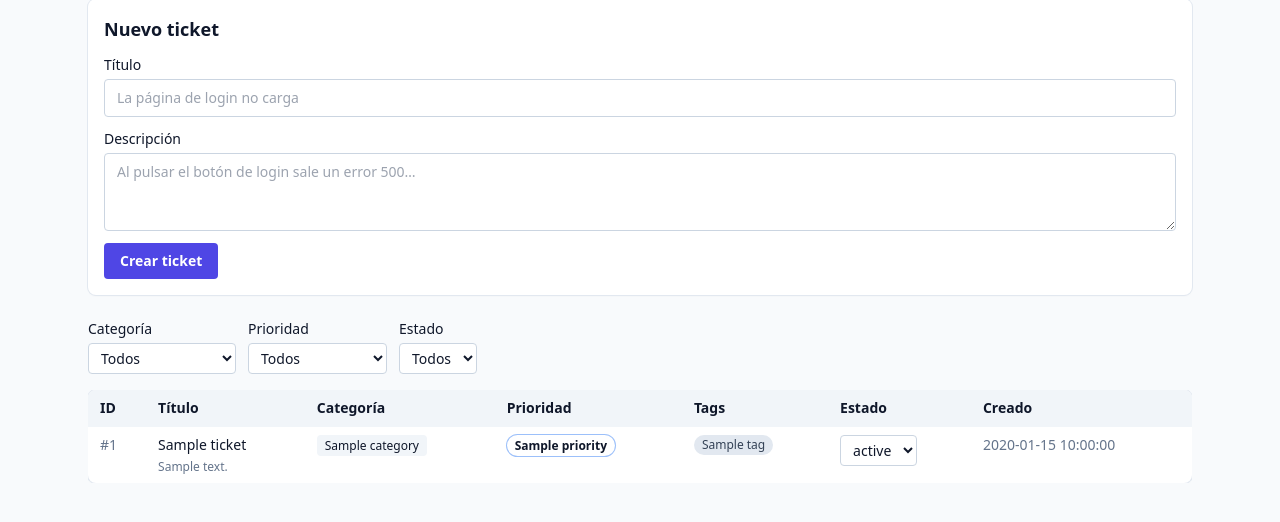
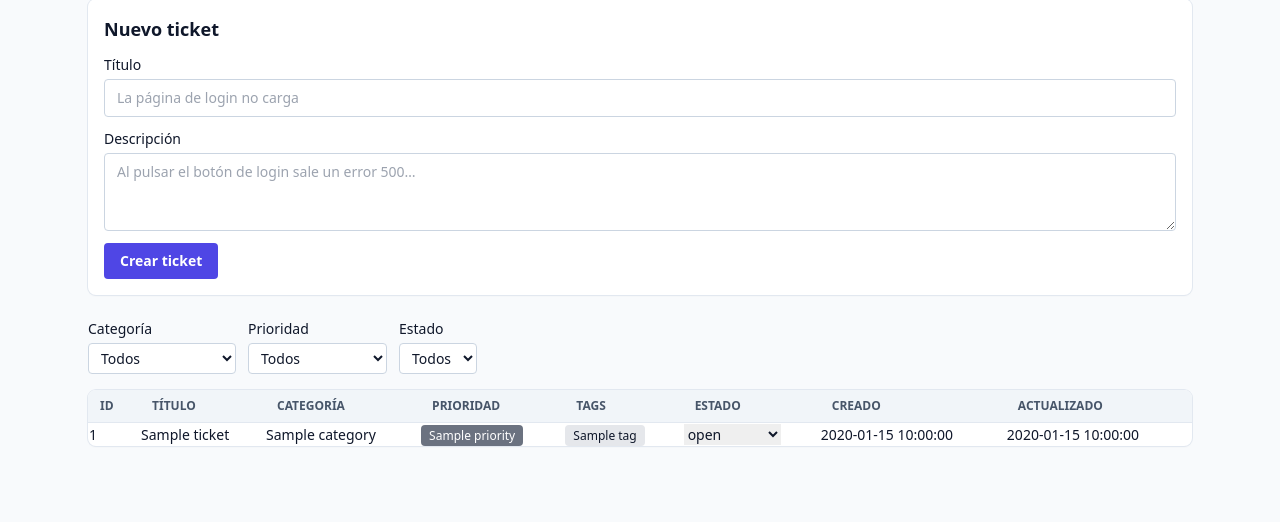
Before and after one commit to saraigonzalez-cyber/triagebot-template, a FastAPI app: template templates/index.html in a window 1280 px wide. Shown: the part 117-639 px from the top of the page. Run offline with FastAPI, Linux system fonts and the light colour scheme; the template is opened without the code that fills it: most values are stand-ins (such as "Sample title", 1, 10 or a date in 2020); some libraries are stand-ins or nearby versions.

Commit message:
Agregado nuevo campo Updated en la lista de tickets en el frontend.

```diff
--- a/templates/_rows.html
+++ b/templates/_rows.html
@@ -1,52 +1,22 @@
-{%- set category_colors = {
-  "bug": "bg-orange-100 text-orange-800",
-  "feature_request": "bg-sky-100 text-sky-800",
-  "question": "bg-violet-100 text-violet-800",
-  "urgent": "bg-red-600 text-white",
-} -%}
-{%- set priority_colors = {
-  "P1": "bg-red-100 text-red-800 ring-red-300",
-  "P2": "bg-amber-100 text-amber-800 ring-amber-300",
-  "P3": "bg-slate-100 text-slate-700 ring-slate-300",
-} -%}
-{%- set status_labels = {"open": "Abierto", "in_progress": "En curso", "closed": "Cerrado"} -%}
-{% for ticket in tickets %}
-<tr id="ticket-{{ ticket.id }}" class="border-t border-slate-100 align-top hover:bg-slate-50">
-  <td class="px-3 py-2 text-sm text-slate-500">#{{ ticket.id }}</td>
-  <td class="px-3 py-2 text-sm">
-    <div class="font-medium">{{ ticket.title }}</div>
-    <div class="mt-1 max-w-md text-xs text-slate-500 line-clamp-2" title="{{ ticket.description }}">{{ ticket.description }}</div>
+{% for t in tickets %}
+<tr id="ticket-{{ t.id }}">
+  <td>{{ t.id }}</td>
+  <td>{{ t.title }}</td>
+  <td>{{ t.category }}</td>
+  <td>
+    <span class="rounded px-2 py-0.5 text-xs text-white {% if t.priority == 'P1' %}bg-red-600{% elif t.priority == 'P2' %}bg-amber-500{% else %}bg-gray-500{% endif %}">{{ t.priority }}</span>
   </td>
-  <td class="px-3 py-2 text-sm">
-    <span class="rounded px-2 py-0.5 text-xs font-medium {{ category_colors.get(ticket.category, 'bg-slate-100') }}">{{ ticket.category }}</span>
-  </td>
-  <td class="px-3 py-2 text-sm">
-    <span class="rounded-full px-2 py-0.5 text-xs font-bold ring-1 {{ priority_colors.get(ticket.priority, '') }}">{{ ticket.priority }}</span>
-  </td>
-  <td class="px-3 py-2 text-sm">
-    <div class="flex flex-wrap gap-1">
-      {% for tag in ticket.tags %}
-      <span class="rounded-full bg-slate-200 px-2 py-0.5 text-xs text-slate-700">{{ tag }}</span>
-      {% endfor %}
-    </div>
-  </td>
-  <td class="px-3 py-2 text-sm">
-    <select name="status"
-            class="rounded border border-slate-300 bg-white px-2 py-1 text-sm"
-            hx-patch="/tickets/{{ ticket.id }}"
-            hx-ext="json-enc"
-            hx-trigger="change"
-            hx-target="closest tr"
-            hx-swap="outerHTML">
-      {% for s in statuses %}
-      <option value="{{ s }}" {% if s == ticket.status %}selected{% endif %}>{{ status_labels.get(s, s) }}</option>
+  <td>{% for tag in t.tags %}<span class="mr-1 rounded bg-gray-200 px-2 py-0.5 text-xs">{{ tag }}</span>{% endfor %}</td>
+  <td>
+    <select name="status" hx-patch="/tickets/{{ t.id }}" hx-ext="json-enc" hx-target="#ticket-{{ t.id }}" hx-swap="outerHTML">
+      {% for s in ['open', 'in_progress', 'closed'] %}
+      <option value="{{ s }}" {% if t.status == s %}selected{% endif %}>{{ s }}</option>
       {% endfor %}
     </select>
   </td>
-  <td class="px-3 py-2 text-sm whitespace-nowrap text-slate-500">{{ ticket.created_at | fmt_date }}</td>
+  <td>{{ t.created_at | fmt_date }}</td>
+  <td>{{ t.updated_at | fmt_date }}</td>
 </tr>
 {% else %}
-<tr>
-  <td colspan="7" class="px-3 py-6 text-center text-sm text-slate-500">No hay tickets</td>
-</tr>
+<tr><td colspan="8" class="text-center text-gray-500">No hay tickets</td></tr>
 {% endfor %}
--- a/templates/_tickets_table.html
+++ b/templates/_tickets_table.html
@@ -1,17 +1,18 @@
-<div class="overflow-x-auto">
-<table class="min-w-full divide-y divide-slate-200 bg-white shadow-sm ring-1 ring-slate-200 rounded-lg overflow-hidden">
-  <thead class="bg-slate-100">
+<div class="overflow-x-auto rounded-lg bg-white shadow-sm ring-1 ring-slate-200">
+  <table class="min-w-full divide-y divide-slate-200 text-sm">
+    <thead class="bg-slate-100 text-left text-xs font-semibold uppercase text-slate-600">
       <tr>
-      <th class="px-3 py-2 text-left text-sm font-semibold">ID</th>
-      <th class="px-3 py-2 text-left text-sm font-semibold">Título</th>
-      <th class="px-3 py-2 text-left text-sm font-semibold">Categoría</th>
-      <th class="px-3 py-2 text-left text-sm font-semibold">Prioridad</th>
-      <th class="px-3 py-2 text-left text-sm font-semibold">Tags</th>
-      <th class="px-3 py-2 text-left text-sm font-semibold">Estado</th>
-      <th class="px-3 py-2 text-left text-sm font-semibold">Creado</th>
+        <th class="px-3 py-2">ID</th>
+        <th class="px-3 py-2">Título</th>
+        <th class="px-3 py-2">Categoría</th>
+        <th class="px-3 py-2">Prioridad</th>
+        <th class="px-3 py-2">Tags</th>
+        <th class="px-3 py-2">Estado</th>
+        <th class="px-3 py-2">Creado</th>
+        <th class="px-3 py-2">Actualizado</th>
       </tr>
     </thead>
-  <tbody id="tickets-table-body">
+    <tbody id="tickets-table-body" class="divide-y divide-slate-100">
       {% include "_rows.html" %}
     </tbody>
   </table>
```
Also changed, not shown: SPEC.md (+2 -1 lines), 2 other files. Lines whose indentation alone changed are shown as unchanged.
